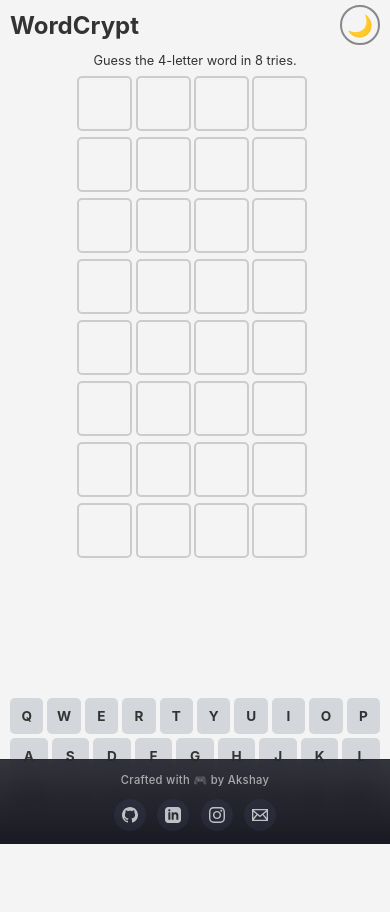
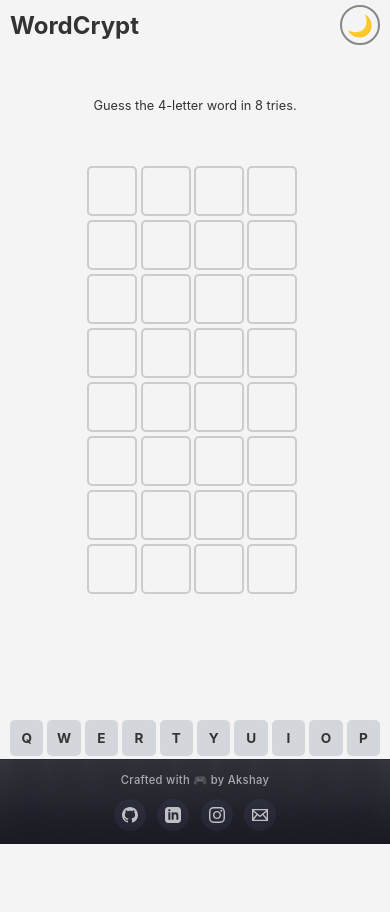
Before and after one commit to akBhatnagar/wordcrypt, a Flask app: page / in a window 390 px wide. Run offline with Flask 3, Linux system fonts and the light colour scheme; data that the repository does not hold is empty.

Commit message:
Fix mobile spacing - reduce gaps between grid and keyboard
Mobile improvements:
- Changed container justify-content to space-between for better layout
- Reduced gaps between game grid rows (6px -> 4px)
- Reduced container gap (8px -> 4px)
- Made grid tiles slightly smaller (18vw -> 16vw)
- Reduced keyboard gaps and removed extra padding
- Removed margin-top: auto from keyboard
- Made feedback circles smaller (24px -> 20px)
- Reduced message area padding

Result: Game grid and keyboard are now much closer together on mobile,
eliminating the need to scroll between them.

```diff
--- a/static/style.css
+++ b/static/style.css
@@ -79,10 +79,10 @@
 @media (max-width: 768px) {
     .container {
         min-height: 100vh;
-        max-height: none;
-        justify-content: flex-start;
+        max-height: 100vh;
+        justify-content: space-between;
         padding: 5px 10px 10px 10px;
-        gap: 8px;
+        gap: 4px;
     }
 }
 
@@ -161,7 +161,7 @@
 
 @media (max-width: 768px) {
     #game-grid {
-        gap: 6px;
+        gap: 4px;
     }
 }
 
@@ -202,11 +202,11 @@
 
 @media (max-width: 768px) {
     .grid-tile {
-        width: 18vw;
-        height: 18vw;
-        max-width: 55px;
-        max-height: 55px;
-        font-size: 1.5rem;
+        width: 16vw;
+        height: 16vw;
+        max-width: 50px;
+        max-height: 50px;
+        font-size: 1.3rem;
     }
 }
 
@@ -242,9 +242,9 @@
 
 @media (max-width: 768px) {
     .feedback-circle {
-        width: 24px;
-        height: 24px;
-        font-size: 0.85rem;
+        width: 20px;
+        height: 20px;
+        font-size: 0.75rem;
     }
 }
 
@@ -274,6 +274,13 @@
     color: #d9534f;
     text-align: center;
     padding: 5px 0;
+}
+
+@media (max-width: 768px) {
+    #message-area {
+        min-height: 20px;
+        padding: 3px 0;
+    }
 }
 
 /* --- Modal Styles --- */
@@ -377,7 +384,6 @@
     width: 100%;
     max-width: 500px;
     padding: 0;
-    margin-top: auto;
     flex-shrink: 0;
 }
 
@@ -389,8 +395,9 @@
 
 @media (max-width: 768px) {
     #keyboard {
-        gap: 4px;
-        padding: 8px 0 20px 0;
+        gap: 3px;
+        padding: 0;
+        margin-top: 0;
     }
 }
 
```
